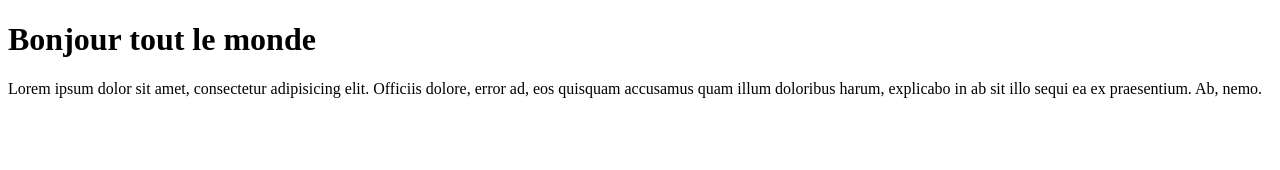
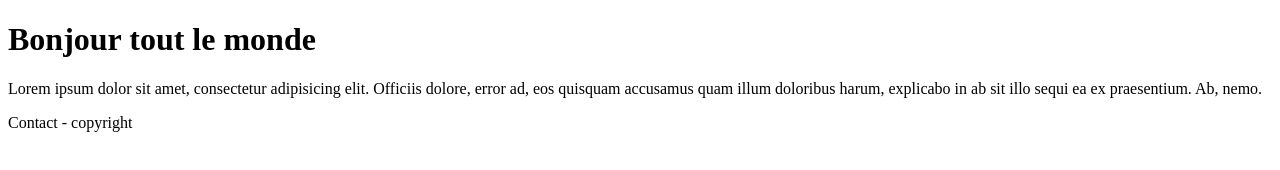
Before and after one commit to Rbraftah/hello, a plain HTML site: page index.html in a window 1280 px wide. Drawn offline with Linux system fonts and the light colour scheme.

Commit message:
modif index.html

```diff
--- a/index.html
+++ b/index.html
@@ -7,5 +7,6 @@
 <body>
 	<h1>Bonjour tout le monde</h1>
 	<p>Lorem ipsum dolor sit amet, consectetur adipisicing elit. Officiis dolore, error ad, eos quisquam accusamus quam illum doloribus harum, explicabo in ab sit illo sequi ea ex praesentium. Ab, nemo.</p>
+	<footer>Contact - copyright</footer>
 </body>
 </html>
```
Also changed, not shown: contact.html (added).
